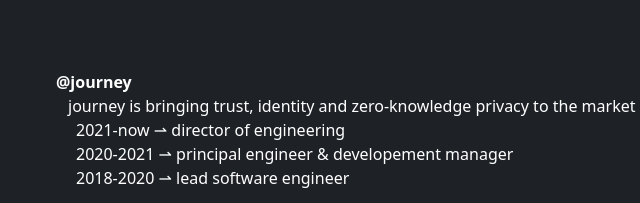
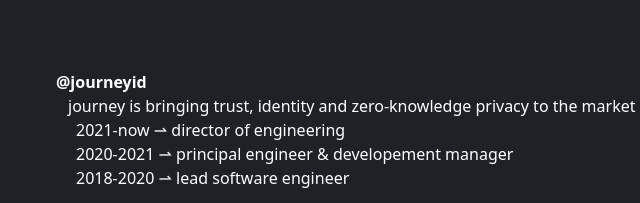
Before and after one commit to taybart/taybart.com, an Astro site in the folder frontend/: page / in a window 1280 px wide. Shown: the part 133-336 px from the top of the page, 40-680 px from the left. Built offline with nearby package versions, Linux system fonts and the light colour scheme; Astro itself is replaced by a stand-in of ours.

Commit message:
fix: name

```diff
--- a/frontend/src/pages/index.astro
+++ b/frontend/src/pages/index.astro
@@ -6,7 +6,7 @@
   <main class="w-screen h-full flex md:pl-24 md:pt-32 pt-5">
     <ul class="resume">
       <li>
-        <div class="location">@journey</div>
+        <div class="location">@journeyid</div>
         <div class="description">
           journey is bringing trust, identity and zero-knowledge privacy to the
           market
```
